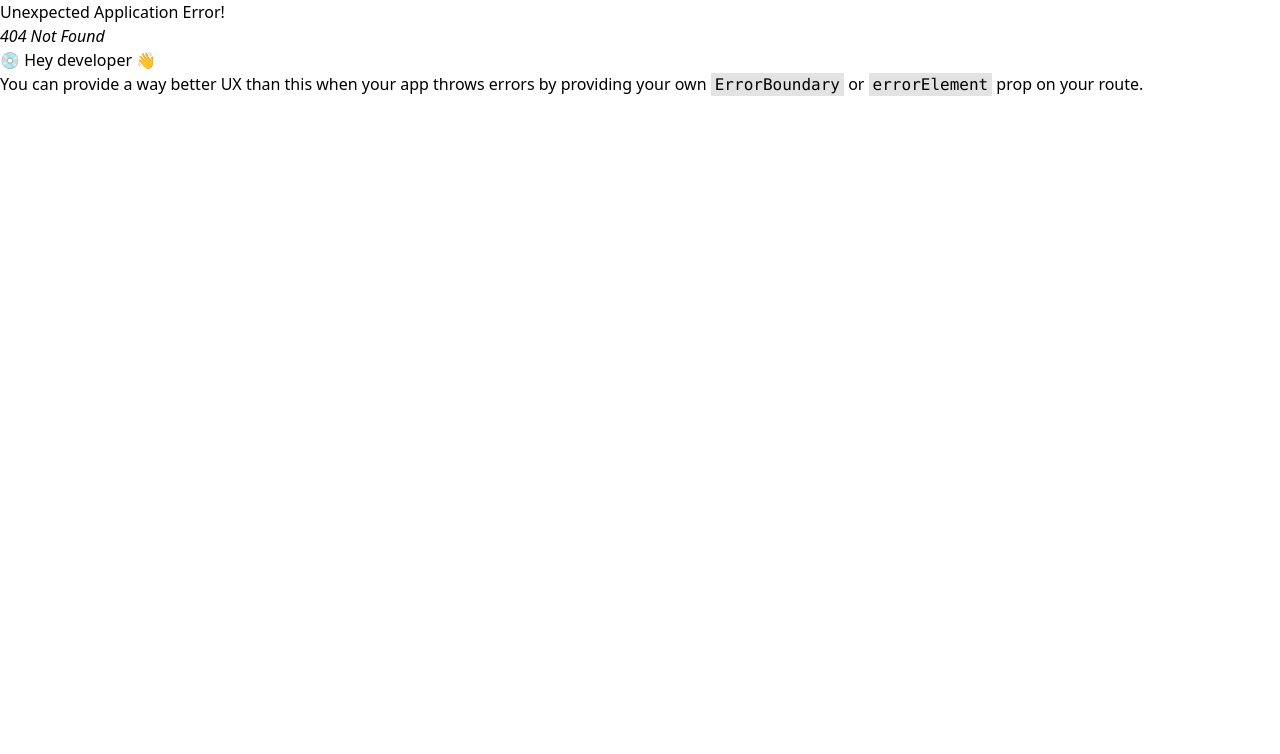
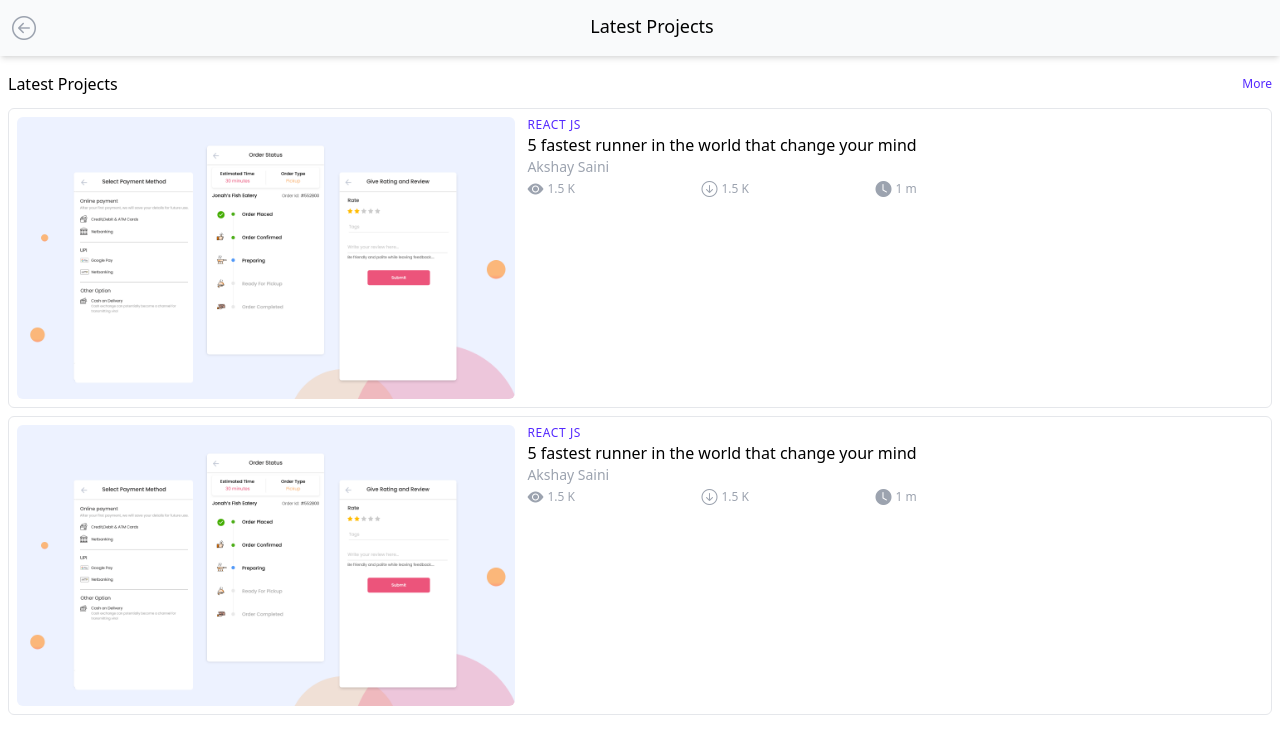
Before and after one commit to mrafeeq805/CodeLab, a React (Create React App) app: page /latest in a window 1280 px wide. Before the commit this address had no page. Shown: the top 754 px of the page. Built offline with nearby package versions, Linux system fonts and the light colour scheme.

Commit message:
latest projects page added

```diff
--- a/src/App.js
+++ b/src/App.js
@@ -4,6 +4,7 @@ import Home from './components/Home';
 import Categories from './components/Categories';
 import MyProjects from './components/MyProjects';
 import Favorites from './components/Favorites';
+import Latest from './components/Latest';
 
 function App() {
   const router = createBrowserRouter([
@@ -23,6 +24,10 @@ function App() {
       path : '/favorites',
       element : <Favorites/>
     },
+    {
+      path : '/latest',
+      element : <Latest/>
+    },
   ])
   return (
     <RouterProvider router={router}>
--- /dev/null
+++ b/src/components/Latest.js
@@ -0,0 +1,14 @@
+import React from 'react'
+import Navbar from './Navbar'
+import LatestProjects from './LatestProjects'
+
+const Latest = () => {
+  return (
+    <div>
+        <Navbar title={"Latest Projects"}/>
+        <LatestProjects/>
+    </div>
+  )
+}
+
+export default Latest
```
